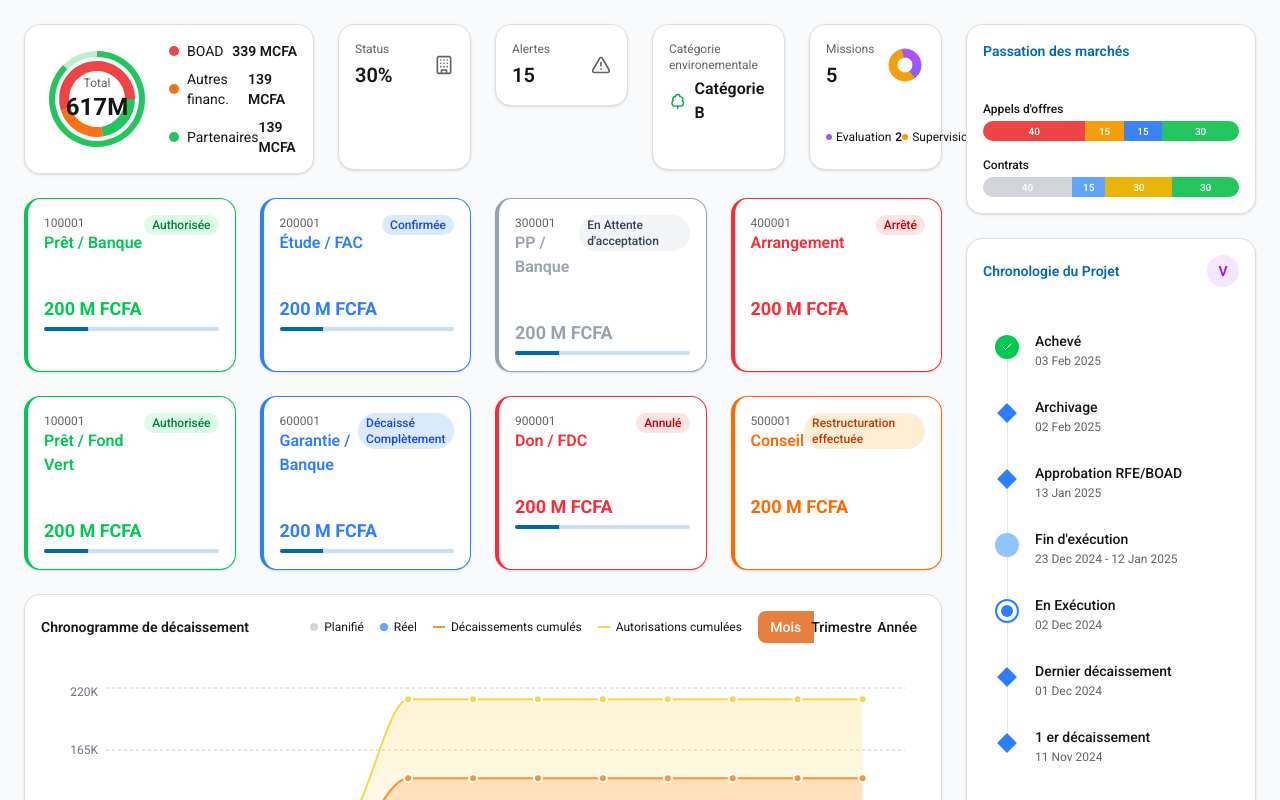
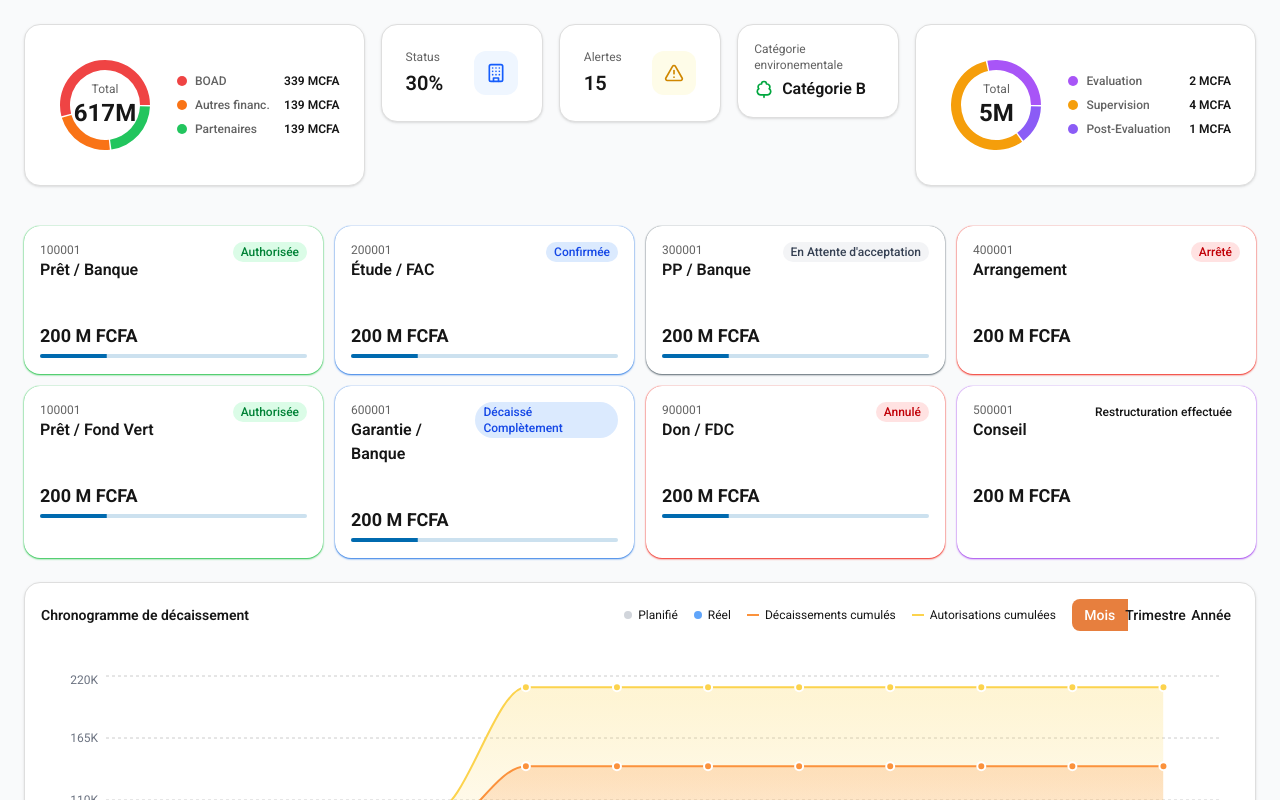
Before and after one commit to Horlamedhey/spark-template, a React (Vite) app: page / in a window 1280 px wide. Shown: the top 800 px of the page. Built offline with nearby package versions, Linux system fonts and the light colour scheme.

Commit message:
Refactor FinancialOverview and StatusCard components; update mock data colors

```diff
--- a/src/App.tsx
+++ b/src/App.tsx
@@ -5,7 +5,6 @@
 import { StatusCard } from "@/components/StatusCard";
 import { mockData } from "@/lib/mockData";
 import { TreeDeciduous } from "lucide-react";
-import { Cell, Pie, PieChart, ResponsiveContainer } from "recharts";
 import { Card } from "./components/ui/card";
 import { Progress } from "./components/ui/progress";
 import {
@@ -41,69 +40,19 @@
   </TooltipProvider>
 );
 
-const MissionsCard = ({ data }: { data: any }) => (
-  <Card className="p-4">
-    <div className="flex items-center justify-between">
-      <div>
-        <p className="mb-1 text-xs font-normal text-muted-foreground">
-          Missions
-        </p>
-        <p className="text-xl font-semibold">{data.total}</p>
-      </div>
-      <div className="w-10 h-10">
-        <ResponsiveContainer
-          width="100%"
-          height="100%"
-        >
-          <PieChart>
-            <Pie
-              data={data.breakdown}
-              dataKey="value"
-              innerRadius={8}
-              outerRadius={16}
-            >
-              {data.breakdown.map((entry: any, index: number) => (
-                <Cell
-                  key={`cell-${index}`}
-                  fill={entry.color}
-                  stroke={entry.color}
-                />
-              ))}
-            </Pie>
-          </PieChart>
-        </ResponsiveContainer>
-      </div>
-    </div>
-    <div className="flex items-center justify-between mt-2 text-xs">
-      {data.breakdown.map((item: any) => (
-        <div
-          key={item.name}
-          className="flex items-center gap-1"
-        >
-          <div
-            className="w-1.5 h-1.5 rounded-full"
-            style={{ backgroundColor: item.color }}
-          />
-          <span>{item.name}</span>
-          <span className="font-semibold">{item.value}</span>
-        </div>
-      ))}
-    </div>
-  </Card>
-);
-
 const ProjectListItem = ({ project }: { project: any }) => {
   const statusColorClasses: { [key: string]: string } = {
-    green: "border-green-500 text-green-500",
-    blue: "border-blue-500 text-blue-500",
-    gray: "border-gray-400 text-gray-400",
-    red: "border-red-500 text-red-500",
-    orange: "border-orange-500 text-orange-500",
+    green: "shadow-[0px_1px_2px_0px_#22C348,0px_0px_1px_0px_#22C348]",
+    blue: "shadow-[0px_1px_2px_0px_#2C7BE5,0px_0px_1px_0px_#2C7BE5]",
+    gray: "shadow-[0px_1px_2px_0px_#5B6871,0px_0px_1px_0px_#5B6871]",
+    red: "shadow-[0px_1px_2px_0px_#F2271C,0px_0px_1px_0px_#F2271C]",
+    violet: "shadow-[0px_1px_2px_0px_#A23FEE,0px_0px_1px_0px_#A23FEE]",
   };
 
   return (
+    // TODO: Remove the border later
     <Card
-      className={cn("p-4 border-l-4", statusColorClasses[project.statusColor])}
+      className={cn("p-4 border-none", statusColorClasses[project.statusColor])}
     >
       <div className="flex items-start justify-between">
         <div>
@@ -140,15 +89,17 @@
   return (
     <div className="min-h-screen p-4 bg-gray-50 sm:p-6">
       <div className="max-w-[1600px] mx-auto">
-        <div className="grid grid-cols-1 gap-6 lg:grid-cols-12">
-          <div className="space-y-6 lg:col-span-9">
-            <div className="grid grid-cols-1 gap-6 md:grid-cols-2 lg:grid-cols-12">
-              <div className="lg:col-span-4">
+        <div className="grid grid-cols-1 gap-5 lg:grid-cols-12">
+          <div className="space-y-6 lg:col-span-12 2xl:col-span-9">
+            {/* meeee */}
+            <div className="grid grid-cols-12 gap-4 lg:grid-cols-12 xl:grid-cols-7">
+              <div className="col-span-12 sm:col-span-8 lg:col-span-5 xl:col-span-2">
                 <FinancialOverview data={mockData.financial} />
               </div>
-              <div className="lg:col-span-8">
-                <div className="grid grid-cols-1 gap-6 sm:grid-cols-2 lg:grid-cols-4">
+              <div className="col-span-6 sm:col-span-2 lg:col-span-2 xl:col-span-1">
                 <StatusCard {...mockData.statusCards[0]} />
+              </div>
+              <div className="col-span-6 sm:col-span-2 lg:col-span-2 xl:col-span-1">
                 <TooltipProvider>
                   <Tooltip>
                     <TooltipTrigger asChild>
@@ -161,15 +112,18 @@
                     </TooltipContent>
                   </Tooltip>
                 </TooltipProvider>
+              </div>
+              <div className="col-span-12 sm:col-span-4 lg:col-span-3 xl:col-span-1">
                 <EnvironmentalCategoryCard
                   data={mockData.environmentalCategory}
                 />
-                  <MissionsCard data={mockData.missions} />
+              </div>
+              <div className="col-span-12 sm:col-span-8 lg:col-span-5 xl:col-span-2">
+                <FinancialOverview data={mockData.missions} />
               </div>
             </div>
-            </div>
-
-            <div className="grid grid-cols-1 gap-6 sm:grid-cols-2 md:grid-cols-3 lg:grid-cols-4">
+            {/* meee end */}
+            <div className="grid grid-cols-1 gap-3 mt-10 sm:grid-cols-2 md:grid-cols-3 lg:grid-cols-4">
               {mockData.projectList.map((project) => (
                 <ProjectListItem
                   key={project.id + project.type}
@@ -181,9 +135,13 @@
             <DisbursementChart data={mockData.disbursementChart} />
           </div>
 
-          <div className="space-y-6 lg:col-span-3">
+          <div className="grid-cols-7 gap-4 space-y-4 lg:grid lg:col-span-12 2xl:col-span-3 2xl:block">
+            <div className="order-last col-span-3 2xl:order-first">
               <ProcurementProgress data={mockData.procurementProgress} />
+            </div>
+            <div className="col-span-4">
               <ProjectTimeline data={mockData.timeline} />
+            </div>
           </div>
         </div>
       </div>
--- a/src/components/FinancialOverview.tsx
+++ b/src/components/FinancialOverview.tsx
@@ -1,5 +1,5 @@
 import { Card } from "@/components/ui/card";
-import { Cell, Pie, PieChart, ResponsiveContainer, Tooltip } from "recharts";
+import { PieChart, Pie, Cell, Tooltip, ResponsiveContainer } from "recharts";
 
 interface FinancialOverviewProps {
   data: {
@@ -14,8 +14,8 @@
 
 export function FinancialOverview({ data }: FinancialOverviewProps) {
   return (
-    <Card className="p-4">
-      <div className="flex items-center justify-start gap-4">
+    <Card className="p-6">
+      <div className="flex items-center justify-between gap-4">
         {/* Circular Progress Chart */}
         <div className="relative flex-shrink-0 w-28 h-28">
           <ResponsiveContainer
@@ -24,37 +24,12 @@
           >
             <PieChart>
               <Pie
-                data={[{ value: 100 }]}
-                dataKey="value"
-                cx="50%"
-                cy="50%"
-                innerRadius={42}
-                outerRadius={48}
-                fill="#22c55e"
-                startAngle={90}
-                endAngle={-270}
-                stroke="none"
-                opacity={0.3}
-              />
-              <Pie
-                data={[{ value: 85 }]} // ~85% progress
-                dataKey="value"
-                cx="50%"
-                cy="50%"
-                innerRadius={42}
-                outerRadius={48}
-                fill="#22c55e"
-                startAngle={90}
-                endAngle={-225} // 90 - (360 * 0.85) = 90 - 306 = -216
-                stroke="none"
-              />
-              <Pie
                 data={data.breakdown}
                 cx="50%"
                 cy="50%"
-                innerRadius={28}
-                outerRadius={38}
-                paddingAngle={0}
+                innerRadius={35}
+                outerRadius={45}
+                paddingAngle={2}
                 dataKey="value"
                 stroke="none"
               >
@@ -65,10 +40,7 @@
                   />
                 ))}
               </Pie>
-              <Tooltip
-                contentStyle={{ display: "none" }}
-                cursor={{ fill: "transparent" }}
-              />
+              <Tooltip />
             </PieChart>
           </ResponsiveContainer>
           <div className="absolute inset-0 flex flex-col items-center justify-center pointer-events-none">
@@ -89,9 +61,11 @@
                   className="w-2.5 h-2.5 rounded-full flex-shrink-0"
                   style={{ backgroundColor: item.color }}
                 />
-                <span className="text-sm">{item.name}</span>
+                <span className="text-xs font-medium text-muted-foreground">
+                  {item.name}
+                </span>
               </div>
-              <div className="text-sm font-semibold">{item.value} MCFA</div>
+              <div className="text-xs font-semibold">{item.value} MCFA</div>
             </div>
           ))}
         </div>
--- a/src/components/StatusCard.tsx
+++ b/src/components/StatusCard.tsx
@@ -1,33 +1,45 @@
 import { Card } from "@/components/ui/card";
-import { AlertTriangle, Building, ChevronsRight } from "lucide-react";
+import { AlertTriangle, ArrowRight, Building } from "lucide-react";
 
 interface StatusCardProps {
   title: string;
   value: string;
   icon: string;
+  color: string;
 }
 
 const iconMap = {
   building: Building,
   warning: AlertTriangle,
-  "arrow-right": ChevronsRight,
+  "arrow-right": ArrowRight,
 };
 
-export function StatusCard({ title, value, icon }: StatusCardProps) {
+export function StatusCard({ title, value, icon, color }: StatusCardProps) {
   const IconComponent = iconMap[icon as keyof typeof iconMap];
 
+  const colorClasses = {
+    blue: "text-blue-600 bg-blue-50",
+    yellow: "text-yellow-600 bg-yellow-50",
+    red: "text-red-600 bg-red-50",
+  };
+
   return (
-    <Card className="p-4 flex-1">
+    <Card className="p-6">
       <div className="flex items-center justify-between">
         <div>
-          <p className="text-xs text-muted-foreground mb-1 font-normal">
+          <p className="mb-1 text-xs font-normal text-muted-foreground">
             {title}
           </p>
           <p className="text-xl font-semibold">{value}</p>
         </div>
-        {IconComponent && (
-          <IconComponent className="w-5 h-5 text-muted-foreground" />
-        )}
+        <div
+          className={`p-3 rounded-lg ${
+            colorClasses[color as keyof typeof colorClasses] ||
+            colorClasses.blue
+          }`}
+        >
+          <IconComponent size={20} />
+        </div>
       </div>
     </Card>
   );
--- a/src/lib/mockData.ts
+++ b/src/lib/mockData.ts
@@ -13,11 +13,13 @@
       title: "Status",
       value: "30%",
       icon: "building",
+      color: "blue",
     },
     {
       title: "Alertes",
       value: "15",
       icon: "warning",
+      color: "yellow",
     },
   ],
 
@@ -129,7 +131,7 @@
       status: "Restructuration effectuée",
       amount: "200 M FCFA",
       progress: 0,
-      statusColor: "orange",
+      statusColor: "violet",
     },
   ],
 
```
Lines whose indentation alone changed are shown as unchanged.
